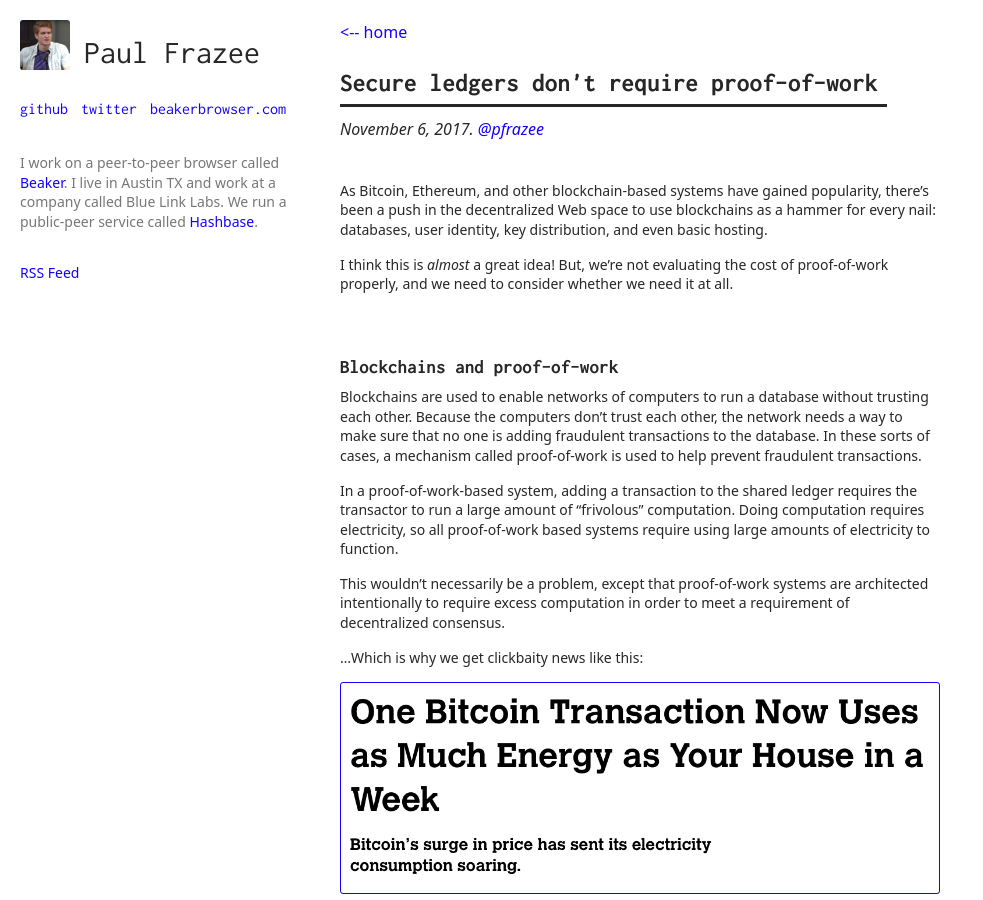
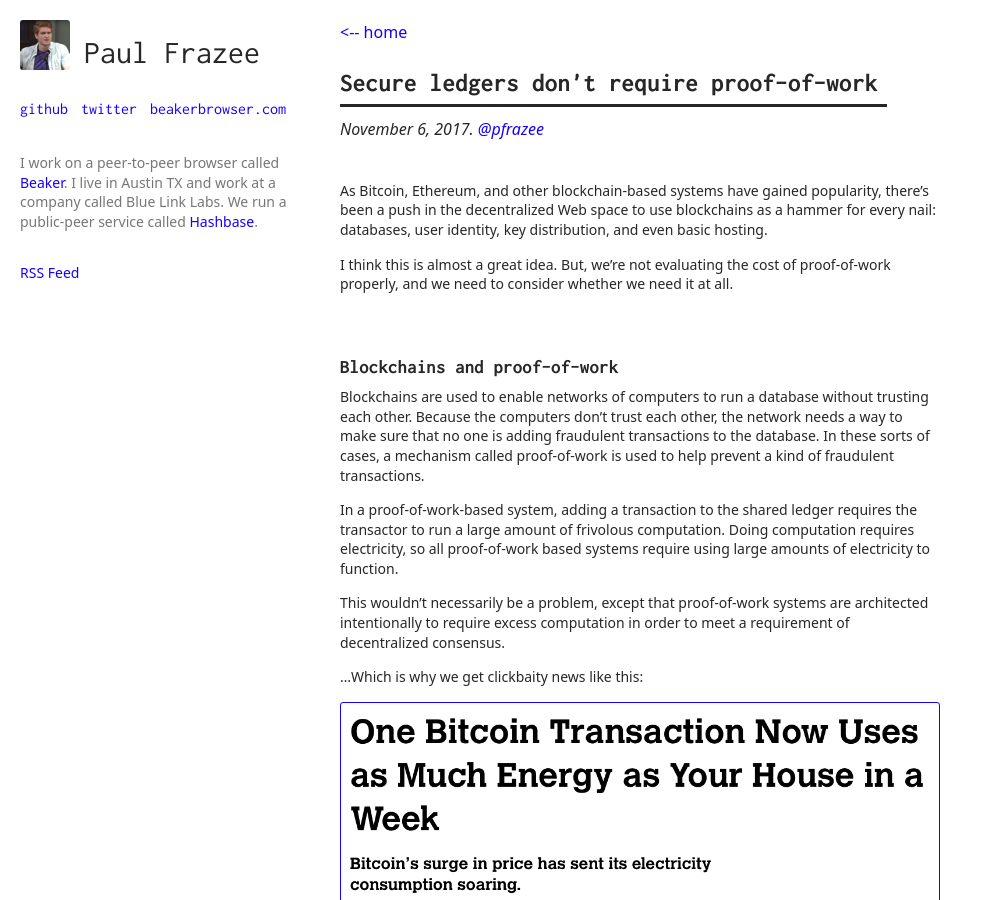
Before and after one commit to pfrazee/pfrazee.github.io, a Jekyll site: the page built from _posts/2017-11-06-secure-ledgers-dont-require-proof-of-work.md, in a window 1280 px wide and 900 px high. Shown: the whole window, without its empty margins (0-983 px from the left). Built offline with Jekyll 4.4.1, drawn with Linux system fonts in a browser that asks for light colours.

Commit message:
Small edits to posts

```diff
--- a/_posts/2017-11-06-secure-ledgers-dont-require-proof-of-work.md
+++ b/_posts/2017-11-06-secure-ledgers-dont-require-proof-of-work.md
@@ -6,7 +6,7 @@ desc: Like in crypto-currencies, secure ledgers solve a question of trust for se
 
 As Bitcoin, Ethereum, and other blockchain-based systems have gained popularity, there's been a push in the decentralized Web space to use blockchains as a hammer for every nail: databases, user identity, key distribution, and even basic hosting.
 
-I think this is *almost* a great idea!
+I think this is almost a great idea.
 But, we're not evaluating the cost of proof-of-work properly, and we need to consider whether we need it at all.
 
 <br>
@@ -15,9 +15,9 @@ But, we're not evaluating the cost of proof-of-work properly, and we need to con
 
 Blockchains are used to enable networks of computers to run a database without trusting each other.
 Because the computers don't trust each other, the network needs a way to make sure that no one is adding fraudulent transactions to the database.
-In these sorts of cases, a mechanism called proof-of-work is used to help prevent fraudulent transactions.
+In these sorts of cases, a mechanism called proof-of-work is used to help prevent a kind of fraudulent transactions.
 
-In a proof-of-work-based system, adding a transaction to the shared ledger requires the transactor to run a large amount of "frivolous" computation.
+In a proof-of-work-based system, adding a transaction to the shared ledger requires the transactor to run a large amount of frivolous computation.
 Doing computation requires electricity, so all proof-of-work based systems require using large amounts of electricity to function.
 
 This wouldn't necessarily be a problem, except that proof-of-work systems are architected intentionally to require excess computation in order to meet a requirement of decentralized consensus.
```
Also changed, not shown: _posts/2018-01-03-universal-publishing-and-the-webs-black-boxes.md (+1 -1 lines).
